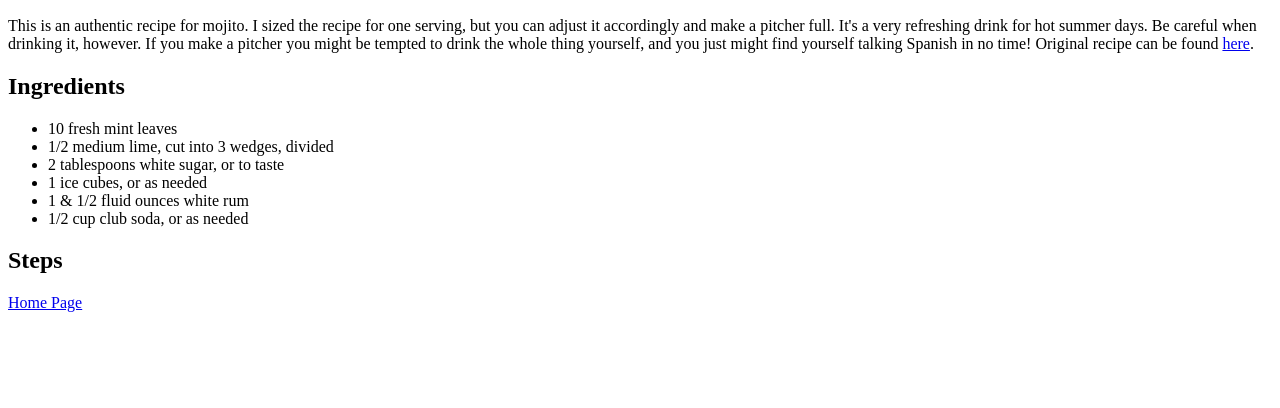
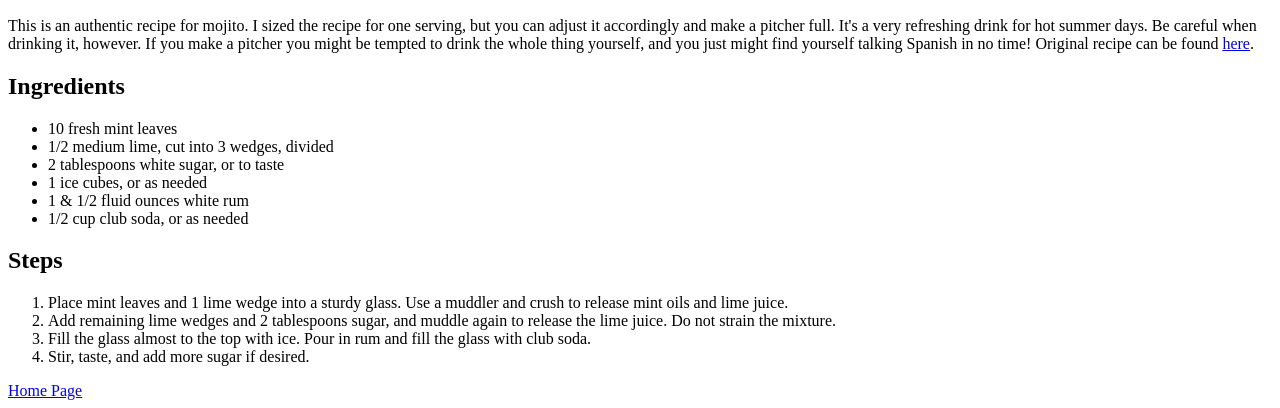
Before and after one commit to DanTranTheMagicMan/odin-recipes, a plain HTML site: page recipes/the-real-mojito.html in a window 1280 px wide. Shown: the part 485-893 px from the top of the page. Before the commit the page ends 805 px from the top, so only its background shows below. Drawn offline with Linux system fonts and the light colour scheme.

Commit message:
Add list of steps to the real mojito page

```diff
--- a/recipes/the-real-mojito.html
+++ b/recipes/the-real-mojito.html
@@ -25,7 +25,13 @@
 
         <h2>Steps</h2>
         <ol>
+           <li>Place mint leaves and 1 lime wedge into a sturdy glass. Use a muddler and crush to release mint oils and lime juice.</li>
 
+           <li>Add remaining lime wedges and 2 tablespoons sugar, and muddle again to release the lime juice. Do not strain the mixture.</li>
+
+           <li>Fill the glass almost to the top with ice. Pour in rum and fill the glass with club soda.</li>
+
+           <li>Stir, taste, and add more sugar if desired.</li>
         </ol>
         <a href="../index.html">Home Page</a>
     </body>
```
